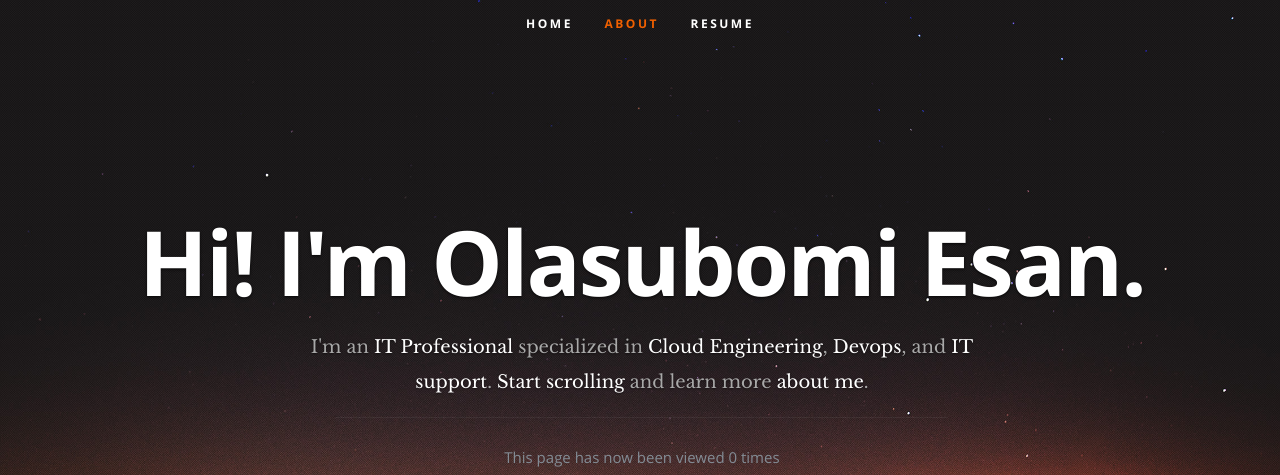
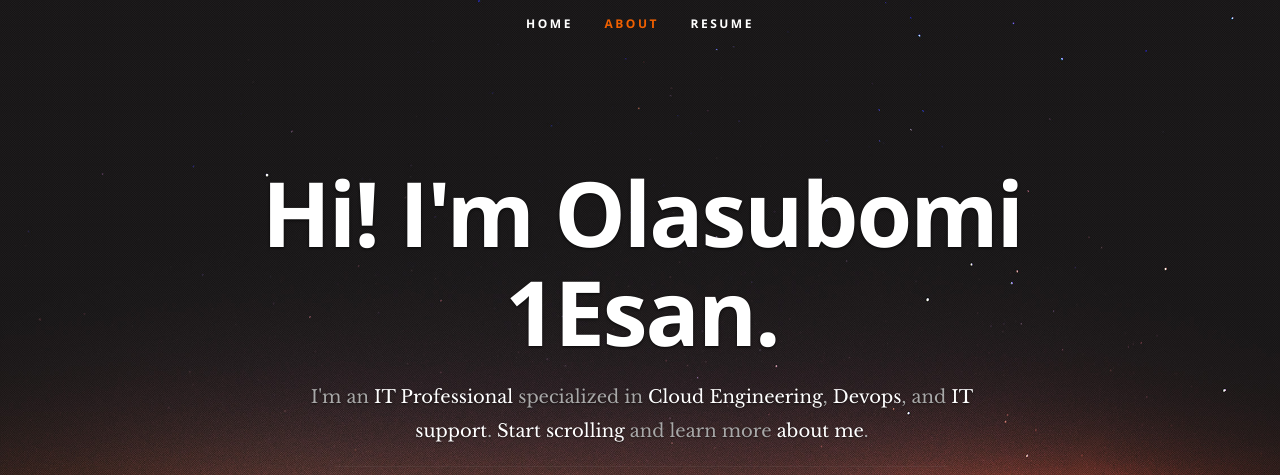
Before and after one commit to Shubsdev/resume, a plain HTML site: page index.html in a window 1280 px wide. Shown: the top 475 px of the page. Drawn offline with nearby package versions, Linux system fonts and the light colour scheme; no server answers.

Commit message:
Update index.html

```diff
--- a/index.html
+++ b/index.html
@@ -54,7 +54,7 @@
 
       <div class="row banner">
          <div class="banner-text">
-            <h1 class="responsive-headline">Hi! I'm Olasubomi Esan.</h1>
+            <h1 class="responsive-headline">Hi! I'm Olasubomi 1Esan.</h1>
             <h3>I'm an <span>IT Professional</span> specialized in <span>Cloud Engineering</span>, <span>Devops</span>, and <span>IT support</span>.  <a class="smoothscroll" href="#about">Start scrolling</a>
             and learn more <a class="smoothscroll" href="#about">about me</a>.</h3>
             <hr />
```
